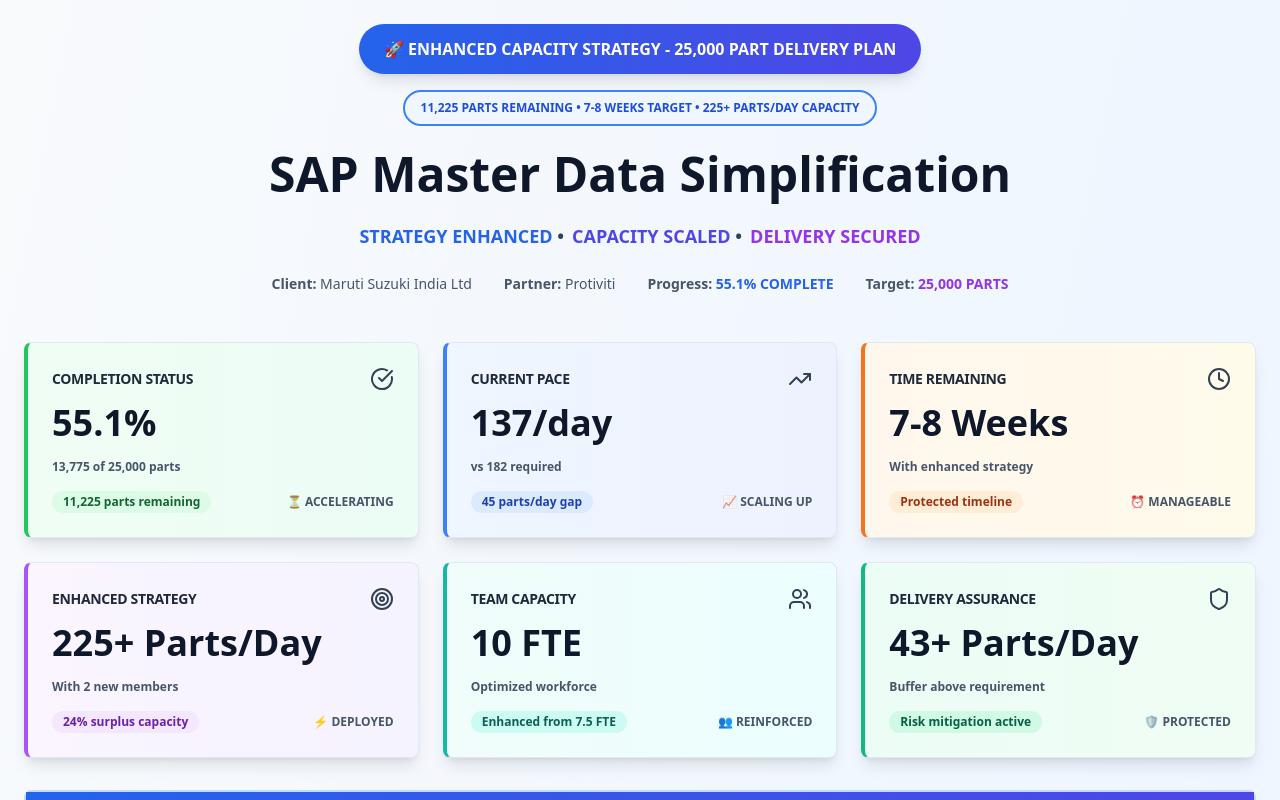
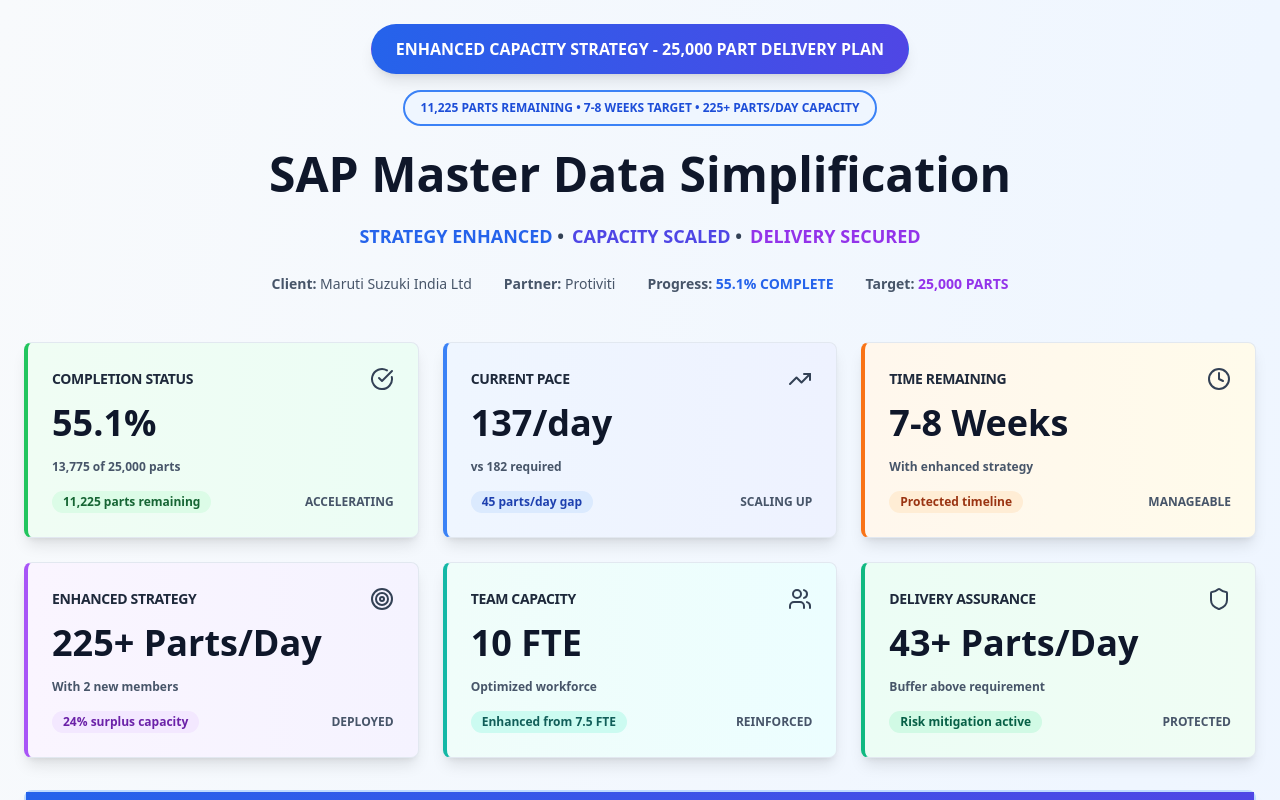
Before and after one commit to SNEHA-81/executive-report-polish, a React (Vite) app: page / in a window 1280 px wide. Shown: the top 800 px of the page. Built offline with nearby package versions, Linux system fonts and the light colour scheme.

Commit message:
Remove emojis from the dashboard
Removed emojis from the Executive Insights and other components.

```diff
--- a/src/pages/Index.tsx
+++ b/src/pages/Index.tsx
@@ -1,4 +1,3 @@
-
 import { Card, CardContent, CardHeader, CardTitle } from "@/components/ui/card";
 import { Badge } from "@/components/ui/badge";
 import TeamPerformanceChart from "@/components/TeamPerformanceChart";
@@ -20,7 +19,7 @@ const Index = () => {
       icon: CheckCircle,
       trend: "11,225 parts remaining",
       status: "completion",
-      indicator: "⏳ ACCELERATING"
+      indicator: "ACCELERATING"
     },
     {
       title: "CURRENT PACE",
@@ -29,7 +28,7 @@ const Index = () => {
       icon: TrendingUp,
       trend: "45 parts/day gap",
       status: "pace",
-      indicator: "📈 SCALING UP"
+      indicator: "SCALING UP"
     },
     {
       title: "TIME REMAINING",
@@ -38,7 +37,7 @@ const Index = () => {
       icon: Clock,
       trend: "Protected timeline",
       status: "time",
-      indicator: "⏰ MANAGEABLE"
+      indicator: "MANAGEABLE"
     },
     {
       title: "ENHANCED STRATEGY",
@@ -47,7 +46,7 @@ const Index = () => {
       icon: Target,
       trend: "24% surplus capacity",
       status: "strategy",
-      indicator: "⚡ DEPLOYED"
+      indicator: "DEPLOYED"
     },
     {
       title: "TEAM CAPACITY",
@@ -56,7 +55,7 @@ const Index = () => {
       icon: Users,
       trend: "Enhanced from 7.5 FTE",
       status: "team",
-      indicator: "👥 REINFORCED"
+      indicator: "REINFORCED"
     },
     {
       title: "DELIVERY ASSURANCE",
@@ -65,7 +64,7 @@ const Index = () => {
       icon: Shield,
       trend: "Risk mitigation active",
       status: "buffer",
-      indicator: "🛡️ PROTECTED"
+      indicator: "PROTECTED"
     }
   ];
 
@@ -100,7 +99,7 @@ const Index = () => {
         <div className="text-center space-y-6 mb-12">
           <div className="flex flex-col items-center space-y-4">
             <Badge className="bg-gradient-to-r from-blue-600 to-indigo-600 text-white px-6 py-3 text-base font-bold shadow-lg">
-              🚀 ENHANCED CAPACITY STRATEGY - 25,000 PART DELIVERY PLAN
+              ENHANCED CAPACITY STRATEGY - 25,000 PART DELIVERY PLAN
             </Badge>
             <Badge variant="outline" className="border-2 border-blue-500 text-blue-700 bg-blue-50 px-4 py-2 font-semibold">
               11,225 PARTS REMAINING • 7-8 WEEKS TARGET • 225+ PARTS/DAY CAPACITY
```
